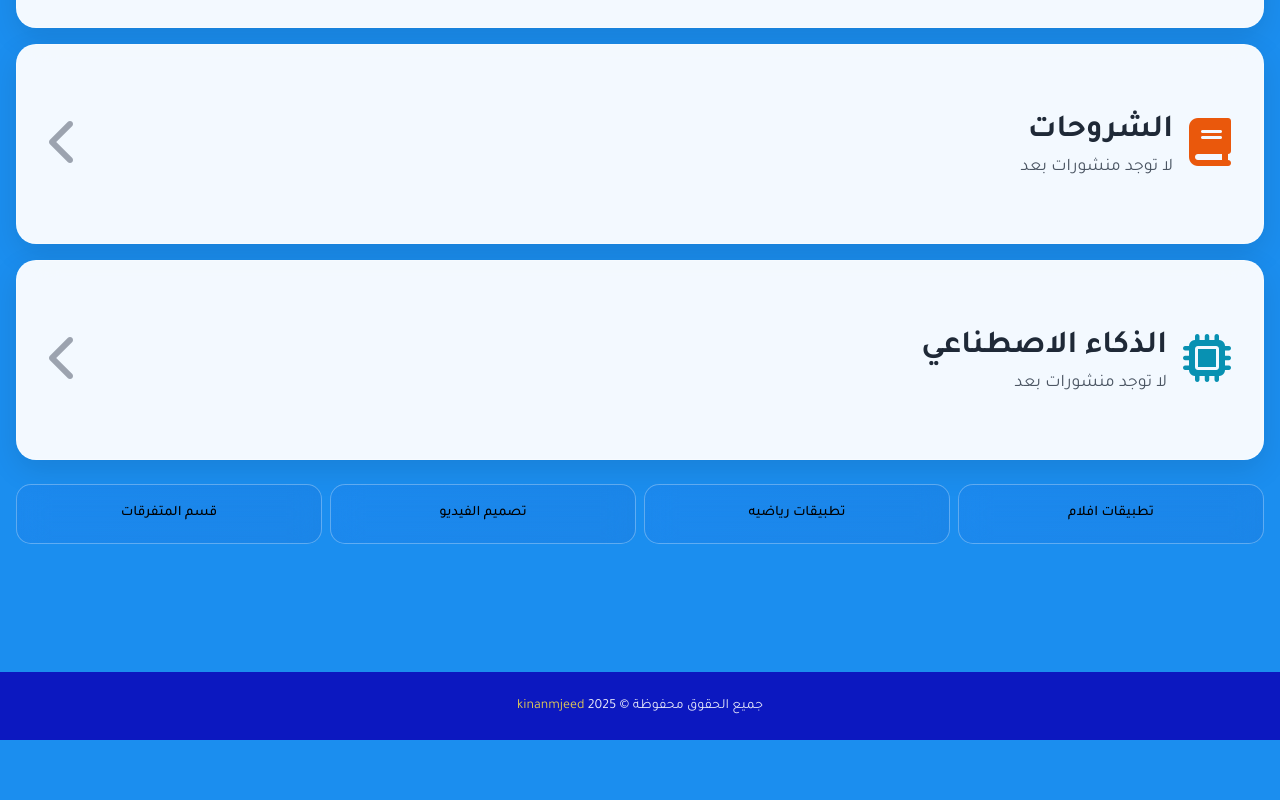
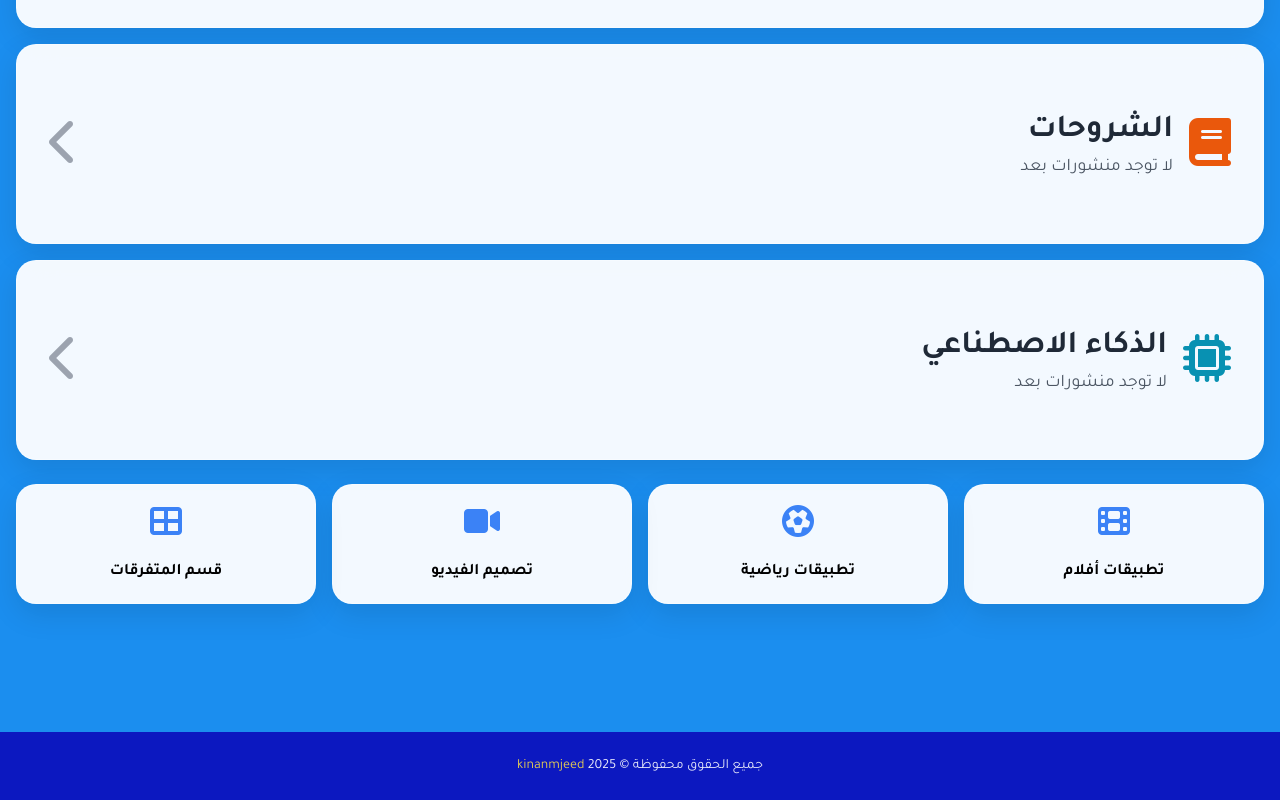
Before and after one commit to kinanmjeed88/techtouch0, a plain HTML site: page index.html in a window 1280 px wide. Shown: the part 988-1788 px from the top of the page. Before the commit the page ends 1728 px from the top, so only its background shows below. Drawn offline with nearby package versions, Linux system fonts and the light colour scheme.

Commit message:
تحديث تصميم البطاقات الأربع: تطبيق تصميم أبيض حديث مع أيقونات وتأثيرات تفاعلية

```diff
--- a/index.html
+++ b/index.html
@@ -169,33 +169,70 @@
         }
 
         .dropdown-card {
-            background: linear-gradient(135deg, rgba(37, 99, 235, 0.1), rgba(30, 64, 175, 0.1));
-            backdrop-filter: blur(15px);
-            border-radius: 15px;
-            padding: 0.75rem;
-            height: 60px;
+            background: rgba(255, 255, 255, 0.95);
+            backdrop-filter: blur(20px);
+            border-radius: 20px;
+            padding: 1.5rem;
+            height: 120px;
             display: flex;
+            flex-direction: column;
             align-items: center;
             justify-content: center;
             cursor: pointer;
             transition: all 0.3s ease;
             border: 1px solid rgba(255, 255, 255, 0.3);
-            font-size: 0.9rem;
-            font-weight: 500;
+            font-size: 1rem;
+            font-weight: 600;
             text-align: center;
+            box-shadow: 0 10px 30px rgba(0, 0, 0, 0.1);
+            position: relative;
+            overflow: hidden;
+        }
+
+        .dropdown-card::before {
+            content: '';
+            position: absolute;
+            top: 0;
+            left: 0;
+            right: 0;
+            height: 4px;
+            background: linear-gradient(90deg, #3b82f6, #8b5cf6, #ef4444, #f59e0b);
+            opacity: 0;
+            transition: opacity 0.3s ease;
         }
 
         .dropdown-card:hover {
-            transform: translateY(-2px);
-            box-shadow: 0 10px 25px rgba(37, 99, 235, 0.2);
-            background: linear-gradient(135deg, rgba(37, 99, 235, 0.2), rgba(30, 64, 175, 0.2));
+            transform: translateY(-5px) scale(1.02);
+            box-shadow: 0 20px 40px rgba(0, 0, 0, 0.15);
+            background: rgba(255, 255, 255, 1);
+        }
+
+        .dropdown-card:hover::before {
+            opacity: 1;
+        }
+
+        .dropdown-card .dropdown-icon {
+            font-size: 2rem;
+            margin-bottom: 0.5rem;
+            color: #3b82f6;
+            transition: all 0.3s ease;
+        }
+
+        .dropdown-card:hover .dropdown-icon {
+            transform: scale(1.1);
+            color: #1d4ed8;
         }
 
         @media (max-width: 480px) {
             .dropdown-card {
-                height: 50px;
-                font-size: 0.8rem;
-                padding: 0.5rem;
+                height: 100px;
+                font-size: 0.9rem;
+                padding: 1rem;
+            }
+
+            .dropdown-card .dropdown-icon {
+                font-size: 1.5rem;
+                margin-bottom: 0.25rem;
             }
         }
 
@@ -439,17 +476,29 @@
         <!-- Sub Cards Section -->
         <div class="mt-6">
             <!-- Single Row with 4 columns -->
-            <div class="grid grid-cols-2 md:grid-cols-4 gap-2">
+            <div class="grid grid-cols-2 md:grid-cols-4 gap-4">
                 <div class="dropdown-card" data-dropdown="movies" onclick="openDropdownModal('movies', 'تطبيقات الأفلام')">
-                    <span class="dropdown-header">تطبيقات افلام</span>
+                    <div class="dropdown-icon">
+                        <i class="fas fa-film"></i>
+                    </div>
+                    <span class="dropdown-header">تطبيقات أفلام</span>
                 </div>
                 <div class="dropdown-card" data-dropdown="sports" onclick="openDropdownModal('sports', 'تطبيقات رياضية')">
-                    <span class="dropdown-header">تطبيقات رياضيه</span>
+                    <div class="dropdown-icon">
+                        <i class="fas fa-futbol"></i>
+                    </div>
+                    <span class="dropdown-header">تطبيقات رياضية</span>
                 </div>
                 <div class="dropdown-card" data-dropdown="video" onclick="openDropdownModal('video', 'تصميم الفيديو')">
+                    <div class="dropdown-icon">
+                        <i class="fas fa-video"></i>
+                    </div>
                     <span class="dropdown-header">تصميم الفيديو</span>
                 </div>
                 <div class="dropdown-card" data-dropdown="misc" onclick="openDropdownModal('misc', 'قسم المتفرقات')">
+                    <div class="dropdown-icon">
+                        <i class="fas fa-th-large"></i>
+                    </div>
                     <span class="dropdown-header">قسم المتفرقات</span>
                 </div>
             </div>
```
Also changed, not shown: 1 other file.
